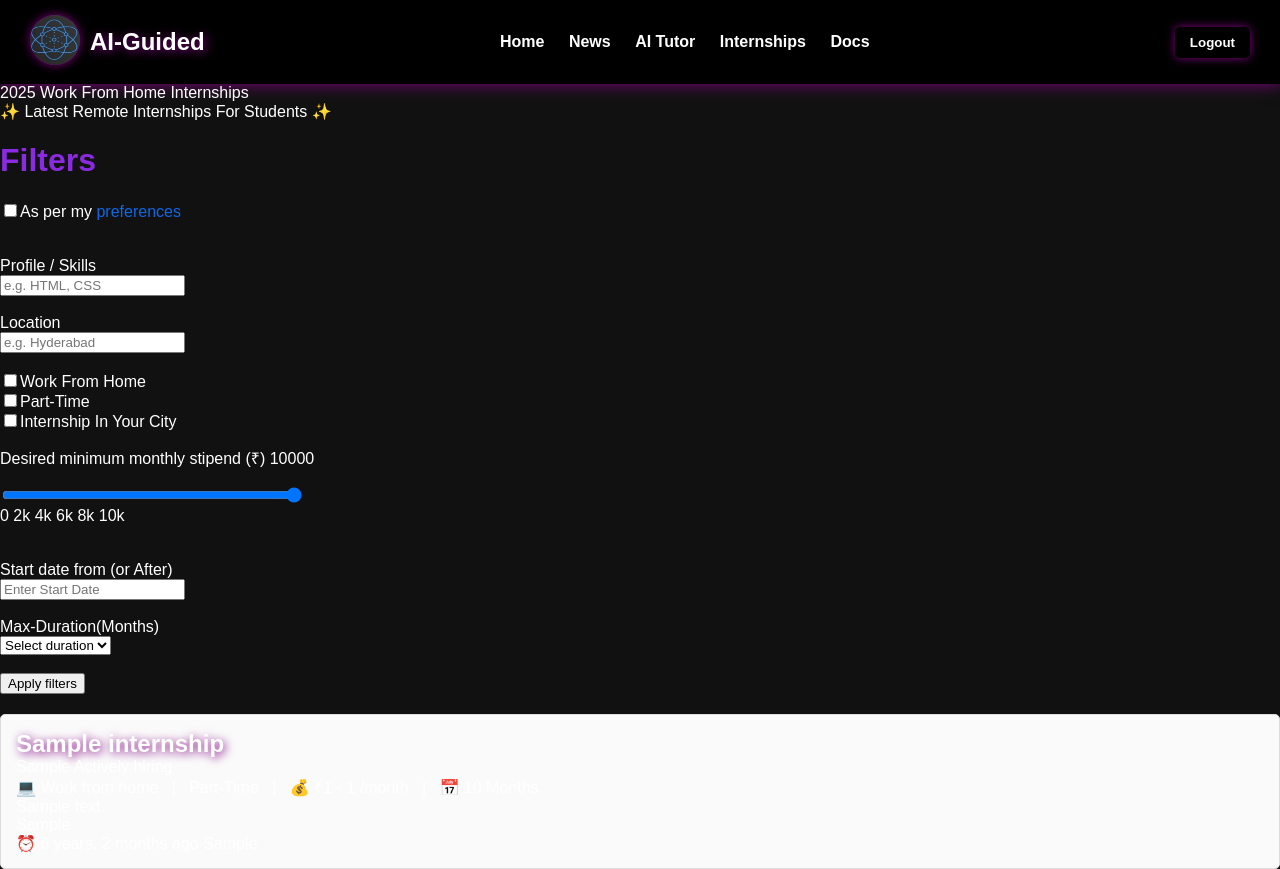
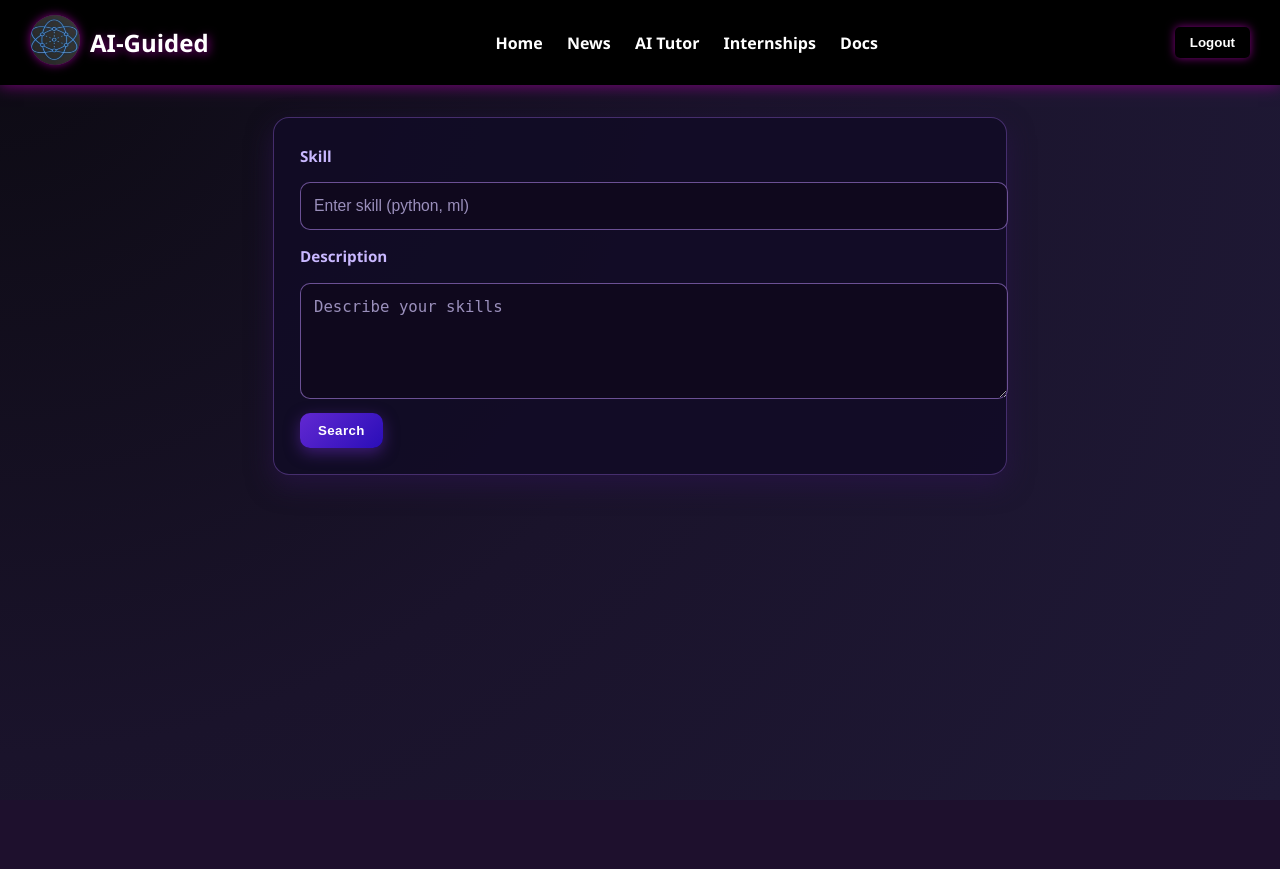
Before and after one commit to saiakshay-hub/AI-project, a Django app: page /internships/ in a window 1280 px wide. After the commit the page ends 482 px from the top, so only its background shows below. Run offline with Django 5.2, Linux system fonts and the light colour scheme; a user stored in the database is signed in; tables that the repository leaves empty hold one stand-in row (values such as "Sample post").

Commit message:
ai project updation done

```diff
--- a/internal_app/static/internal/internship.css
+++ b/internal_app/static/internal/internship.css
@@ -1,32 +1,138 @@
-/* styles for the internship finder page */
-/* Add custom rules here; base.css already provides global layout */
-
-.navbar {
-    display: flex;
-    background-color: #222;
-    padding: 10px;
+body {
+  font-family: 'Segoe UI', Tahoma, Geneva, Verdana, sans-serif;
+  background: radial-gradient(circle at top left, #0c0a12 0%, #1a132b 50%, #1f1936 100%);
+  color: #e7e3ff;
+  min-height: 100vh;
 }
 
-.navbar-links li {
-    display: inline;
-    margin-right: 15px;
+.internship-search {
+  max-width: 680px;
+  margin: 32px auto;
+  padding: 26px;
+  background: rgba(18, 12, 38, 0.88);
+  border: 1px solid rgba(123, 81, 182, 0.5);
+  border-radius: 16px;
+  box-shadow: 0 10px 26px rgba(42, 20, 72, 0.7);
 }
 
-.navbar-links a {
-    color: #fff;
-    text-decoration: none;
+.search-form {
+  display: flex;
+  flex-direction: column;
+  gap: 14px;
 }
 
-.cards {
-    margin-top: 20px;
+.search-form label {
+  font-size: 0.95rem;
+  font-weight: 600;
+  color: #c9b8ff;
 }
 
-.cardd {
-    background-color: #fafafa;
-    border: 1px solid #ddd;
-    padding: 15px;
-    margin-bottom: 15px;
-    border-radius: 5px;
+.search-form input,
+.search-form textarea {
+  width: 100%;
+  padding: 12px 13px;
+  border: 1px solid rgba(146, 111, 199, 0.7);
+  border-radius: 10px;
+  background: rgba(15, 8, 28, 0.8);
+  color: #f0ecff;
+  font-size: 0.98rem;
+  line-height: 1.4;
+  transition: border-color .25s ease, box-shadow .25s ease;
 }
 
-/* further styling can be added as needed */
+.search-form input::placeholder,
+.search-form textarea::placeholder {
+  color: rgba(214, 201, 255, 0.7);
+}
+
+.search-form input:focus,
+.search-form textarea:focus {
+  outline: none;
+  border-color: #be96ff;
+  box-shadow: 0 0 0 4px rgba(177, 127, 226, 0.35);
+}
+
+.search-form textarea {
+  min-height: 90px;
+  resize: vertical;
+}
+
+.search-btn {
+  align-self: flex-start;
+  padding: 10px 18px;
+  background: linear-gradient(135deg, #6228d1, #2a0eb8);
+  border: 0;
+  border-radius: 10px;
+  color: white;
+  font-weight: 700;
+  letter-spacing: 0.03em;
+  cursor: pointer;
+  transition: transform .16s ease, filter .16s ease, box-shadow .2s ease;
+  box-shadow: 0 5px 15px rgba(106, 41, 194, 0.5);
+}
+
+.search-btn:hover {
+  filter: brightness(1.1);
+  transform: translateY(-1px);
+  box-shadow: 0 8px 18px rgba(106, 41, 194, 0.65);
+}
+
+.search-btn:active {
+  transform: translateY(0);
+}
+
+.internship-list {
+  max-width: 920px;
+  margin: 24px auto 40px;
+  display: grid;
+  grid-template-columns: repeat(auto-fit, minmax(290px, 1fr));
+  gap: 16px;
+  padding: 0 12px;
+}
+
+.internship-card {
+  border-radius: 14px;
+  border: 1px solid rgba(182, 136, 255, 0.5);
+  background: linear-gradient(180deg, rgba(22, 12, 45, 0.95), rgba(39, 24, 72, 0.95));
+  box-shadow: 0 8px 24px rgba(51, 27, 80, 0.7);
+  padding: 18px;
+}
+
+.internship-card h2 {
+  margin: 0 0 8px;
+  font-size: 1.2rem;
+  color: #ddccff;
+}
+
+.internship-card p {
+  margin: 8px 0;
+  font-size: 0.96rem;
+  color: #cec5ff;
+}
+
+.apply-btn {
+  display: inline-block;
+  margin-top: 10px;
+  text-decoration: none;
+  font-weight: 700;
+  color: #ffffff;
+  background: #8a48fa;
+  padding: 8px 14px;
+  border-radius: 10px;
+  border: 1px solid #5a2ad1;
+  transition: background .2s ease, transform .2s ease, box-shadow .2s ease;
+  box-shadow: 0 5px 14px rgba(138, 72, 250, 0.45);
+}
+
+.apply-btn:hover {
+  background: #6d2ad9;
+  transform: translateY(-1px);
+  box-shadow: 0 7px 16px rgba(104, 52, 217, 0.65);
+}
+
+.no-results {
+  text-align: center;
+  margin: 26px auto;
+  color: #d3c3ff;
+  font-size: 1.1rem;
+}
--- a/internal_app/templates/internal/internship.html
+++ b/internal_app/templates/internal/internship.html
@@ -1,108 +1,22 @@
-{% extends "base.html" %}
+{% extends 'base.html' %}
 {% load static %}
 
 {% block css_files %}
-<link rel="stylesheet" href="{% static 'internal/internship.css' %}">
-<link rel="stylesheet" href="https://cdn.jsdelivr.net/npm/flatpickr/dist/flatpickr.min.css">
+<link rel="stylesheet" href="{% static 'internal/internship.css'%}">
 {% endblock css_files %}
 
-{% block title %}Internship Finder{% endblock title %}
+{% block content %}
+<section class="internship-search">
+  <form class="search-form" method="POST">
+      {% csrf_token %}
 
-{% block content %}
-<div class="main-heading">2025 Work From Home Internships</div>
-  <div class="sub-heading">✨ Latest Remote Internships For Students ✨</div>
+      <label for="skill">Skill</label>
+      <input id="skill" type="text" name="skill" placeholder="Enter skill (python, ml)" required>
 
-<form method="get" class="container">
-  <div class="box">
-    <div class="filter">
-      <h1>Filters</h1>
-      <input type="checkbox" class="my-input">As per my <span style="color:rgb(15, 104, 227)">preferences</span><br><br><br>
-    </div>
+      <label for="description">Description</label>
+      <textarea id="description" name="description" placeholder="Describe your skills"></textarea>
 
-    <div class="search">
-      <label for="skills">Profile / Skills</label><br>
-      <input type="text" name="skills" value="{{ request.GET.skills }}" placeholder="e.g. HTML, CSS" class="search-input"><br><br>
-
-      <label for="location">Location</label><br>
-      <input type="text" name="location" value="{{ request.GET.location }}" placeholder="e.g. Hyderabad" class="search-input"><br><br>
-
-      <div class="checkbox">
-        <input type="checkbox" name="work_from_home" {% if request.GET.work_from_home %}checked{% endif %}><span>Work From Home</span><br>
-        <input type="checkbox" name="part_time" {% if request.GET.part_time %}checked{% endif %}><span>Part-Time</span><br>
-        <input type="checkbox" name="city" {% if request.GET.city %}checked{% endif %}><span>Internship In Your City</span>
-      </div>
-    </div>
-
-    <div class="stiped">
-      <p>Desired minimum monthly stipend (₹) <span id="value">10000</span></p>
-      <input type="range" min="0" max="10000" step="2000" value="10000" id="slider" name="min_stipend" style="width:300px;">
-      <div class="scale">
-        <span>0</span>
-        <span>2k</span>
-        <span>4k</span>
-        <span>6k</span>
-        <span>8k</span>
-        <span>10k</span>
-      </div>
-    </div>
-
-    <br><br>
-    <label>Start date from (or After)</label><br>
-    <input  type="text" placeholder="Enter Start Date" id="dateId" class="dateInput" name="start_date"><br><br>
-
-    <label>Max-Duration(Months)</label><br>
-    <select id="duration" class="search-input" name="duration">
-      <option value="" disabled selected>Select duration</option>
-      <option value="1">1 month</option>
-      <option value="2">2 months</option>
-      <option value="3">3 months</option>
-      <option value="4">4 months</option>
-      <option value="6">6 months</option>
-      <option value="12">12 months</option>
-      <option value="24">24 months</option>
-      <option value="36">36 months</option>
-    </select>
-    <br><br>
-
-    <button type="submit" class="btn purple">Apply filters</button>
-  </div>
-</form>
-
-<div class="cards">
-    {% for intern in internships %}
-    <div class="cardd">
-      <div class="title">{{ intern.title }}</div>
-      <div class="company">{{ intern.company }} <span class="hiring">Actively hiring</span></div>
-      <div class="details">
-        {% if intern.work_from_home %}💻 Work from home{% endif %}
-        {% if intern.part_time %} &nbsp; | &nbsp; Part-Time{% endif %}
-        &nbsp; | &nbsp; 💰 ₹{{ intern.stipend_min }} - {{ intern.stipend_max }} /month
-        &nbsp; | &nbsp; 📅 {{ intern.duration_months }} Months
-      </div>
-      <div class="desc">{{ intern.description }}</div>
-      <div class="tags">
-        {% for skill in intern.skill_list %}
-        <span>{{ skill }}</span>
-        {% endfor %}
-      </div>
-      <div class="footer">
-         <span>⏰ {{ intern.posted_at|timesince }} ago</span>
-        <span class="offer">{{ intern.post_offer }}</span>
-      </div>
-    </div>
-    {% empty %}
-      <p>No internships found matching your filters.</p>
-    {% endfor %}
-</div>
+      <button class="search-btn" type="submit">Search</button>
+  </form>
+</section>
 {% endblock content %}
-
-{% block extra_scripts %}
-<script src="https://cdn.jsdelivr.net/npm/flatpickr"></script>
-<script>
-  flatpickr("#dateId",{
-     dateFormat: "Y-m-d",
-    minDate: "today",
-    position: "below"
-});
-</script>
-{% endblock extra_scripts %}
--- a/internal_app/urls.py
+++ b/internal_app/urls.py
@@ -12,5 +12,5 @@ urlpatterns = [
     path("ai-tutor/<int:session_id>/", views.ai_tutor, name="aitutor"),
     path('new-chat/', views.new_chat, name='new_chat'),
     path('delete-chat/<int:session_id>/', views.delete_chat, name='delete_chat'),
-
+    path("interships/", views.internships,name="interships")
 ]
--- a/internal_app/views.py
+++ b/internal_app/views.py
@@ -9,6 +9,7 @@ from .models import Question, ChatSession, Internship
 from .forms import QuestionForm
 from datetime import datetime
 from django.contrib.auth.decorators import login_required
+from .scraper import get_all_internships
 
 
 # Create your views here.
@@ -154,56 +155,42 @@ def ai_tutor(request, session_id):
         "session": session,
         "sessions": sessions,
     })
+
 @login_required
+def internships(request):
+    if request.method == "POST":
+        skill = request.POST.get("skill")
+        description = request.POST.get("description")
 
-def internships(request):
-    """Render a list of internships and apply simple GET filters.
+        query = skill if skill else description
 
-    Filters supported in this example:
-      * skills - comma-separated string to match against the skills field
-      * work_from_home - 'on' to filter by work_from_home=True
-      * part_time - 'on' to filter by part_time=True
-      * min_stipend - integer minimum stipend
+        if query:
+            query = query.lower().strip()
 
-    Additional parameters can be added by updating the query set logic below
-    and reflecting the fields in the template's form.
-    """
+        data = get_all_internships(query)
 
-    qs = Internship.objects.all()
+        # clear old data
+        Internship.objects.all().delete()
 
-    # #### skills ####
-    skills_param = request.GET.get('skills', '').strip()
-    if skills_param:
-        terms = [t.strip().lower() for t in skills_param.split(',') if t.strip()]
-        for term in terms:
-            qs = qs.filter(skills__icontains=term)
+        # save to DB
+        for item in data:
+            Internship.objects.create(
+                title=item["title"],
+                company=item["company"],
+                location=item["location"],
+                skills=item["skills_required"],
+                apply_link=item["apply_link"],
+                source=item["source"]
+            )
 
-    # #### work from home ####
-    if request.GET.get('work_from_home') == 'on':
-        qs = qs.filter(work_from_home=True)
+        internships = Internship.objects.all()
 
-    # #### part time ####
-    if request.GET.get('part_time') == 'on':
-        qs = qs.filter(part_time=True)
+        return render(request, "internal/internship_result.html", {
+            "internships": internships,
+            "query": query
+        })
 
-    # #### minimum stipend ####
-    min_stipend = request.GET.get('min_stipend')
-    if min_stipend and min_stipend.isdigit():
-        qs = qs.filter(stipend_min__gte=int(min_stipend))
-
-    internships_list = qs.order_by('-posted_at')
-
-    # pre-split comma-separated skills so template doesn't need a custom filter
-    for intern in internships_list:
-        if intern.skills:
-            intern.skill_list = [s.strip() for s in intern.skills.split(',') if s.strip()]
-        else:
-            intern.skill_list = []
-
-    return render(request, 'internal/internship.html', {
-        'internships': internships_list,
-    })
-
+    return render(request, "internal/internship.html")
 
 @login_required
 def new_chat(request):
```
Also changed, not shown: internal_app/models.py (+5 -21 lines), internal_app/scraper.py (added, +124 -0 lines), internal_app/templates/internal/internship_result.html (added, +26 -0 lines), internal_app/migrations/0004_remove_internship_city_and_more.py (added), internal_app/migrations/0005_rename_stipend_internship_skills_required.py (added), internal_app/migrations/0006_internship_source.py (added).
